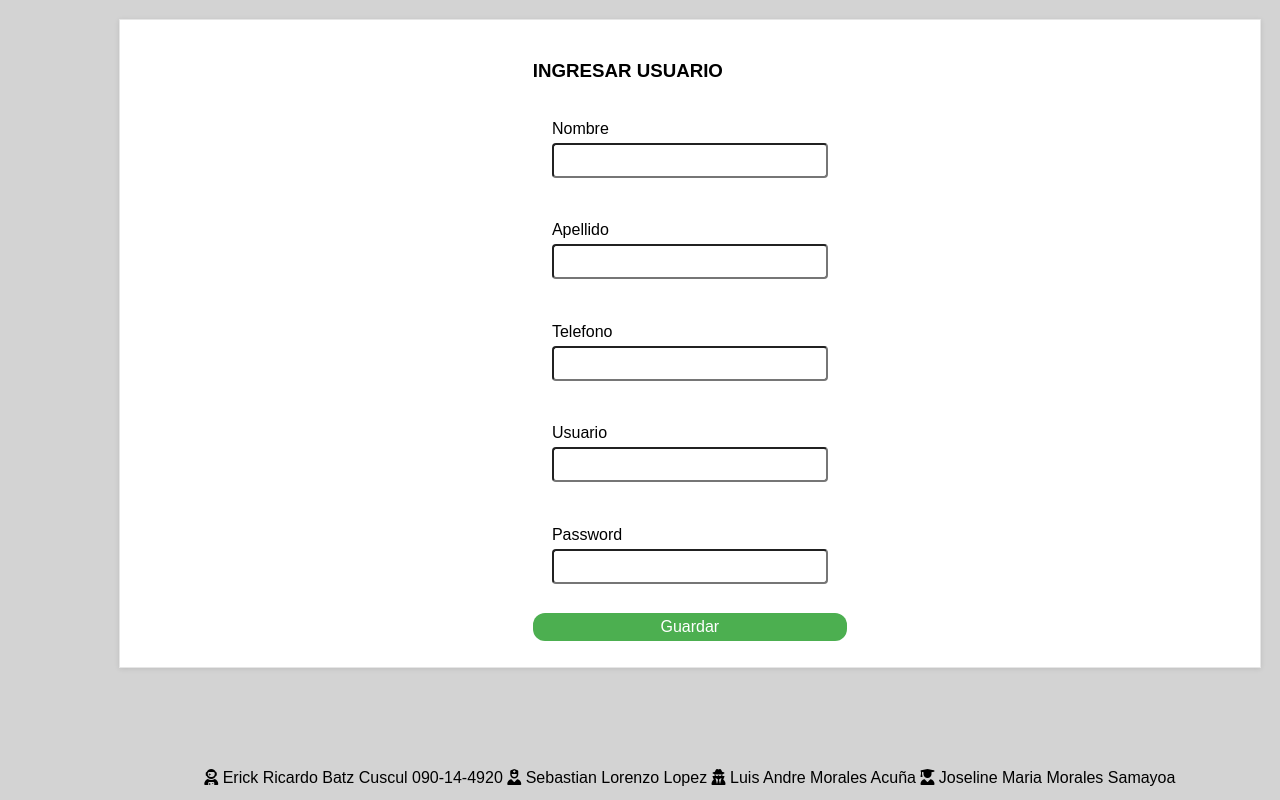
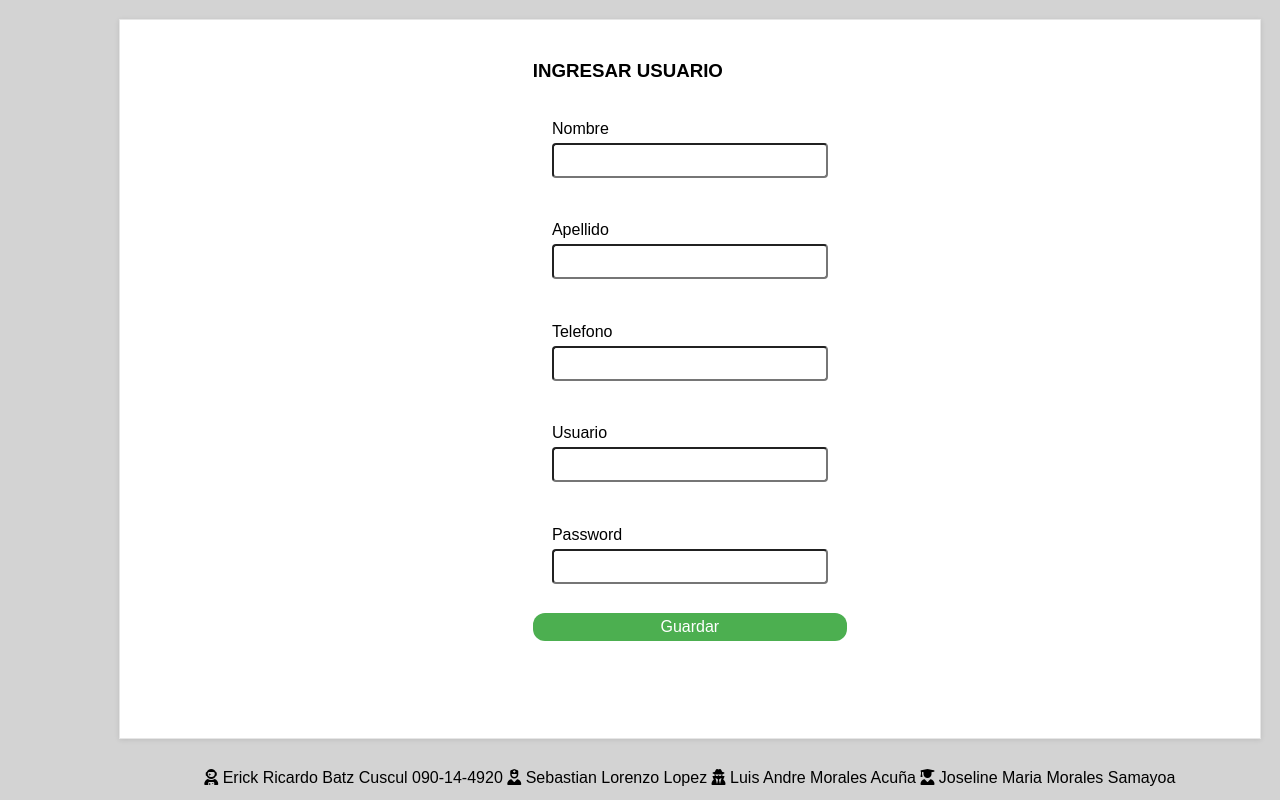
Before and after one commit to lopezSebas/proyectoDWE2, a PHP site: page /proyectoDWE2/php/registrar.php in a window 1280 px wide. Run offline with PHP 8.4, Linux system fonts and the light colour scheme; some libraries are stand-ins or nearby versions.

Commit message:
fix for main container

```diff
--- a/css/main.css
+++ b/css/main.css
@@ -52,7 +52,7 @@ nav img:hover{
   }
 #mainArticle {
   grid-area: article;
-  height: 85vh;
+  height: 65vh;
   }
 #mainNav {
   grid-area: nav;
@@ -572,6 +572,8 @@ tr:nth-child(even) {
   padding: 2px;
   box-shadow: 0 1px 5px rgba(0, 0, 0, 0.1);
   justify-content: center;
+  height: 90vh;
+  overflow-y: auto;
 }
 
 .formulario{
```
